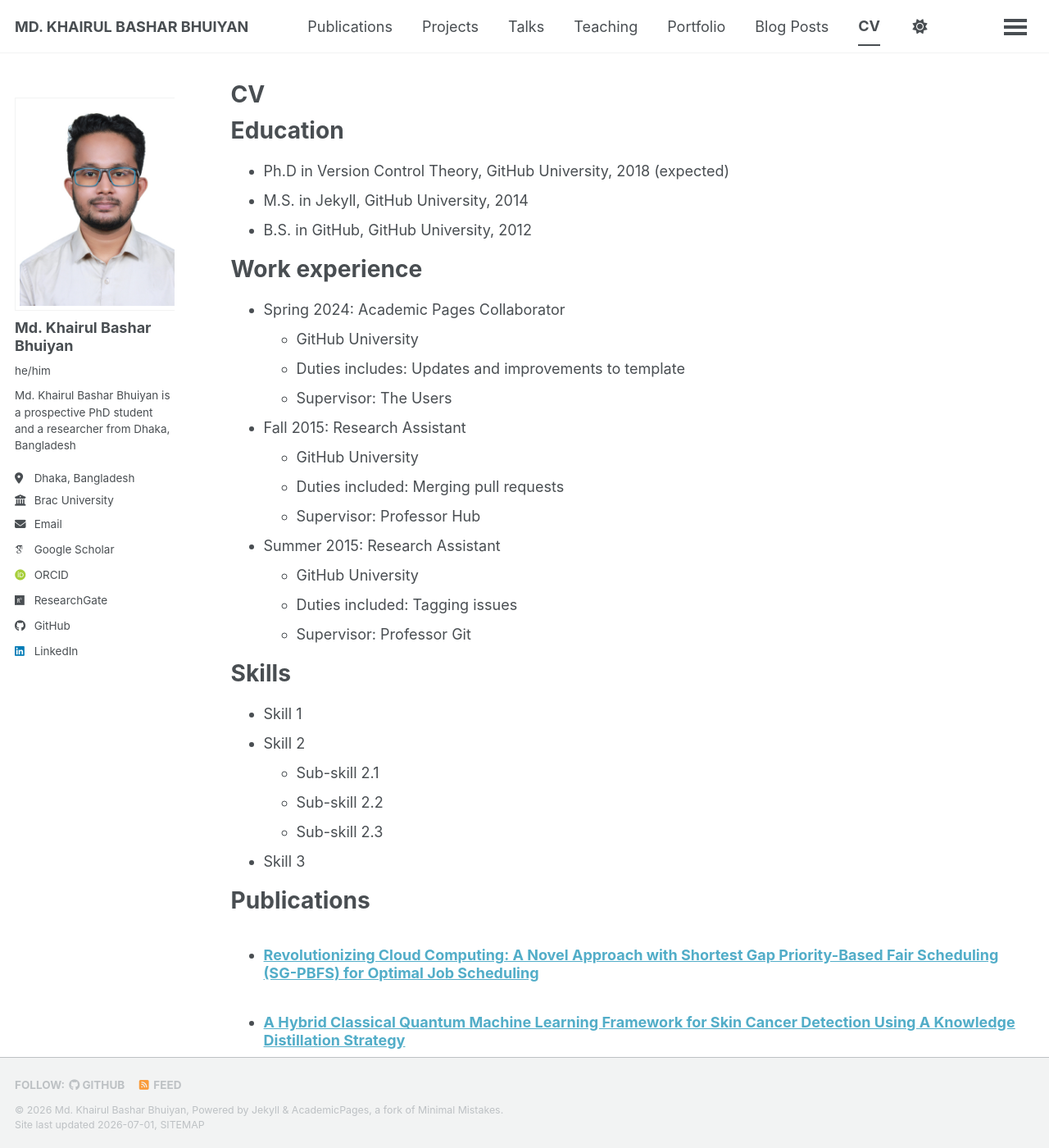
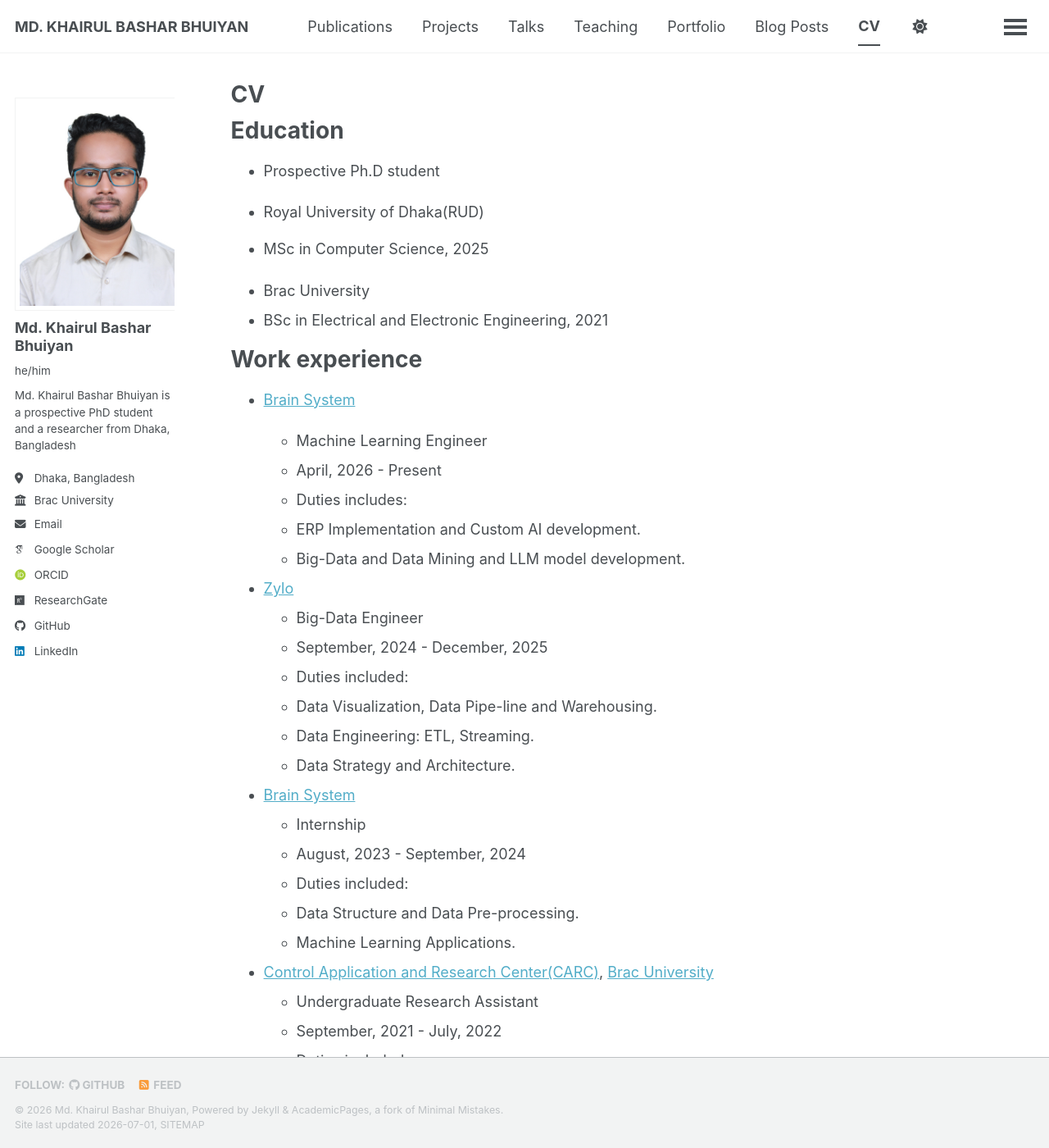
Before and after one commit to KBhuiyan13/kbashar13.github.io, a Jekyll site: the page built from _pages/cv.md, in a window 1280 px wide and 1400 px high. Shown: the whole window at 82% size. Built offline with Jekyll 4.4.1, drawn with Linux system fonts in a browser that asks for light colours; some web fonts are replaced; a script bundle is joined from its source files by our own code; library files that are not in the unit come from our copies; some of the changed text lies outside the part shown.

Commit message:
Update _pages/cv.md page

```diff
--- a/_pages/cv.md
+++ b/_pages/cv.md
@@ -11,35 +11,56 @@ redirect_from:
 
 Education
 ======
-* Ph.D in Version Control Theory, GitHub University, 2018 (expected)
-* M.S. in Jekyll, GitHub University, 2014
-* B.S. in GitHub, GitHub University, 2012
+* Prospective Ph.D student
+
+* Royal University of Dhaka(RUD)
+- MSc in Computer Science, 2025
+
+* Brac University
+- BSc in Electrical and Electronic Engineering, 2021
 
 Work experience
 ======
-* Spring 2024: Academic Pages Collaborator
-  * GitHub University
-  * Duties includes: Updates and improvements to template
-  * Supervisor: The Users
+* [Brain System](https://brainsystemltd.com/)
 
-* Fall 2015: Research Assistant
-  * GitHub University
-  * Duties included: Merging pull requests
-  * Supervisor: Professor Hub
+  - Machine Learning Engineer
+  - April, 2026 - Present
+  * Duties includes:
+  - ERP Implementation and Custom AI development.
+  - Big-Data and Data Mining and LLM model development.
 
-* Summer 2015: Research Assistant
-  * GitHub University
-  * Duties included: Tagging issues
-  * Supervisor: Professor Git
+
+* [Zylo](https://zylo-lab.com/)
+  - Big-Data Engineer
+  - September, 2024 - December, 2025
+  * Duties included:
+  - Data Visualization, Data Pipe-line and Warehousing.
+  - Data Engineering: ETL, Streaming.
+  - Data Strategy and Architecture.
+
+* [Brain System](https://brainsystemltd.com/)
+  - Internship
+  - August, 2023 - September, 2024
+  * Duties included:
+  - Data Structure and Data Pre-processing.
+  - Machine Learning Applications.
+
+* [Control Application and Research Center(CARC)](https://www.bracu.ac.bd/departments/control-and-applications-research-centre), [Brac University](https://www.bracu.ac.bd/)
+  - Undergraduate Research Assistant
+  - September, 2021 - July, 2022
+  * Duties included:
+  - Helping the professor supervising the undergraduate thesis groups.
+  - Conducting research regarding applications of renewable energy and control systems.
+
 
 Skills
 ======
-* Skill 1
-* Skill 2
-  * Sub-skill 2.1
-  * Sub-skill 2.2
-  * Sub-skill 2.3
-* Skill 3
+* Programming: Java (Basic), C (Basic), Python (Intermediate)
+* Database:  MySQL, MongoDB, NoSQL
+* Software: SolidWorks, MATLAB Simulink, IBM SPSS, IBM QISKIT, ArcGIS, Cloudera Manager, HDFS Architecture, Starburst, Apache Kafka, Confluent Kafka, Hive, Spark, LaTex
+* IDE: Arduino, Proteus, PyCharm, Jupyter Notebook
+* Library :  Numpy, Pandas, Matplotlib, Scikit-learn, TensorFlow, PyTourch, Django
+* Soft Skills: Presentation Skill, Team Work, Adaptability, Communication Skill
 
 Publications
 ======
```
